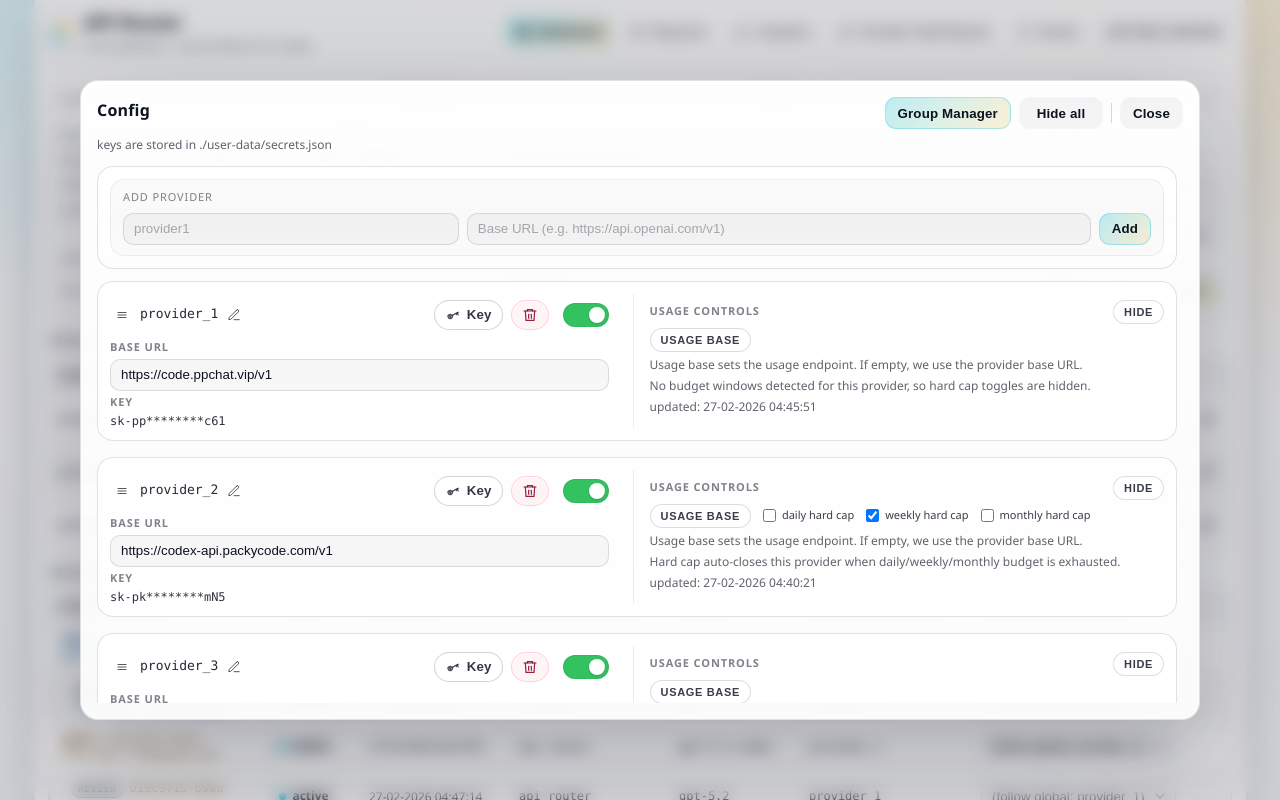
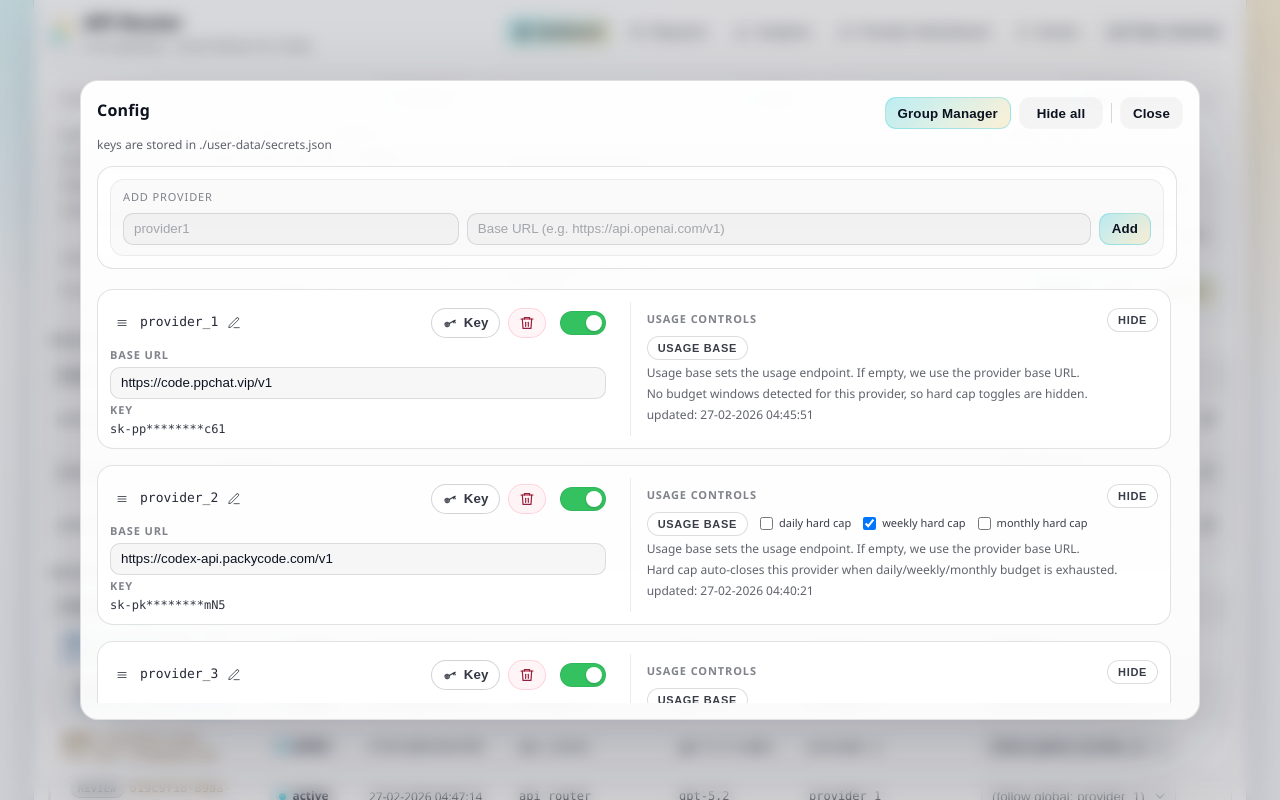
Before and after one commit to yiyousiow000814/API-Router, a React (Vite) app: page / in a window 1280 px wide. Both pictures are taken after a click on the button 157 px from the left and 340 px from the top of the page. Built offline with nearby package versions, Linux system fonts and the light colour scheme.

Commit message:
fix: stabilize config modal scrolling and save state

```diff
--- a/src/ui/App.tsx
+++ b/src/ui/App.tsx
@@ -738,6 +738,26 @@ export default function App() {
     devStatus,
     devConfig,
   })
+  useEffect(() => {
+    if (!config) return
+    setBaselineBaseUrls((prev) => {
+      const next: Record<string, string> = { ...prev }
+      let changed = false
+      for (const [name, provider] of Object.entries(config.providers ?? {})) {
+        if (!Object.prototype.hasOwnProperty.call(next, name)) {
+          next[name] = provider.base_url
+          changed = true
+        }
+      }
+      for (const name of Object.keys(next)) {
+        if (!config.providers?.[name]) {
+          delete next[name]
+          changed = true
+        }
+      }
+      return changed ? next : prev
+    })
+  }, [config, setBaselineBaseUrls])
   const onDevPreviewTick = useCallback(() => {
     setStatus((prev) => evolveDevStatus(prev))
   }, [])
--- a/src/ui/components/AppShared.usage.css
+++ b/src/ui/components/AppShared.usage.css
@@ -7,6 +7,14 @@
 .aoBtnDangerSoft:hover {
   background: rgba(255, 94, 125, 0.08);
   border-color: rgba(255, 94, 125, 0.32);
+}
+
+.aoConfigModalBody {
+  display: flex;
+  flex-direction: column;
+  min-height: 0;
+  overflow: hidden;
+  padding-right: 0;
 }
 
 .aoConfigSection {
@@ -171,6 +179,15 @@
   padding: 12px;
 }
 
+.aoConfigStickyAddProvider {
+  flex: 0 0 auto;
+  padding-bottom: 8px;
+}
+
+.aoConfigStickySub {
+  margin: 0 0 8px;
+}
+
 .aoConfigDeck {
   display: grid;
   grid-template-columns: minmax(0, 1fr);
@@ -322,12 +339,34 @@
 .aoProviderConfigList {
   display: flex;
   flex-direction: column;
+  flex: 1 1 auto;
+  min-height: 0;
   gap: 16px;
   margin-top: 12px;
   position: relative;
   overflow-anchor: none;
+  overflow: auto;
+  padding-right: 6px;
   /* Prevent the drag overlay shadow from being clipped by the modal body. */
   padding-bottom: 48px;
+}
+
+.aoProviderConfigList::-webkit-scrollbar {
+  width: 8px;
+}
+
+.aoProviderConfigList::-webkit-scrollbar-track {
+  background: rgba(13, 18, 32, 0.06);
+  border-radius: 999px;
+}
+
+.aoProviderConfigList::-webkit-scrollbar-thumb {
+  background: rgba(13, 18, 32, 0.35);
+  border-radius: 999px;
+}
+
+.aoProviderConfigList::-webkit-scrollbar-thumb:hover {
+  background: rgba(13, 18, 32, 0.5);
 }
 
 .aoProviderConfigCard {
--- a/src/ui/components/ConfigModal.tsx
+++ b/src/ui/components/ConfigModal.tsx
@@ -61,8 +61,9 @@ export function ConfigModal({
             </button>
           </div>
         </div>
-        <div className="aoModalBody">
-          <div className="aoModalSub">keys are stored in ./user-data/secrets.json</div>
+        <div className="aoModalBody aoConfigModalBody">
+          <div className="aoConfigStickyAddProvider">
+            <div className="aoModalSub aoConfigStickySub">keys are stored in ./user-data/secrets.json</div>
             <div className="aoCard aoConfigCard">
               <div className="aoConfigDeck">
                 <div className="aoConfigPanel">
@@ -83,6 +84,7 @@ export function ConfigModal({
                     <button className="aoBtn aoBtnPrimary" onClick={onAddProvider}>
                       Add
                     </button>
+                  </div>
                 </div>
               </div>
             </div>
--- a/src/ui/utils/providerCardRenderer.tsx
+++ b/src/ui/utils/providerCardRenderer.tsx
@@ -57,7 +57,8 @@ export function createProviderCardRenderer(options: CreateProviderCardRendererOp
     const groupName = (p.group ?? '').trim()
     const activeProviderCount = Object.values(options.config?.providers ?? {}).filter((provider) => !provider.disabled).length
     const canDeactivate = p.disabled || activeProviderCount > 1
-    const hasPendingChanges = p.base_url !== (options.baselineBaseUrls[name] ?? '')
+    const hasBaselineBaseUrl = Object.prototype.hasOwnProperty.call(options.baselineBaseUrls, name)
+    const hasPendingChanges = hasBaselineBaseUrl && p.base_url !== options.baselineBaseUrls[name]
     const isDragOver = options.dragOverProvider === name
     const dragStyle = overlay
       ? {
```
Lines whose indentation alone changed are shown as unchanged.
